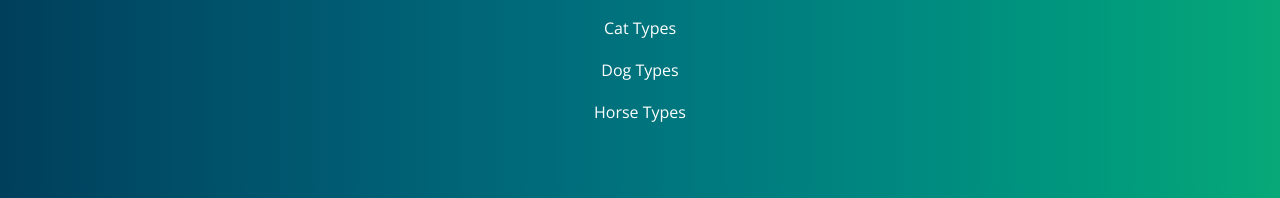
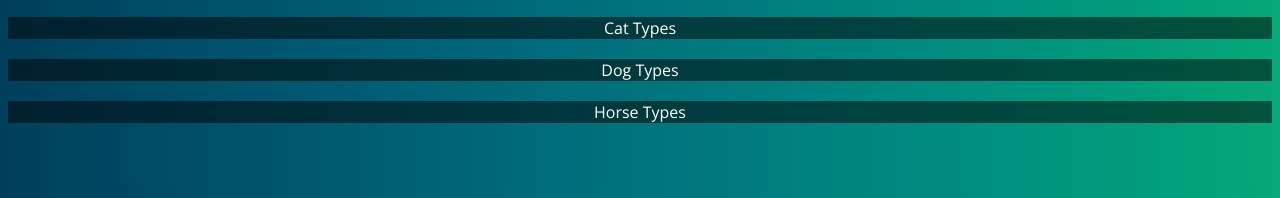
Before and after one commit to chalauer/link-in-bio, a plain HTML site: page index.html in a window 1280 px wide. Shown: the part 602-800 px from the top of the page. Drawn offline with nearby package versions, Linux system fonts and the light colour scheme.

Commit message:
background

```diff
--- a/index.html
+++ b/index.html
@@ -15,7 +15,7 @@
   .social-icons-row: {margin-bottom: 30px;}
   .thumbnail {height: 100px; border-radius: 48px; display: flex; align-items: center; margin-bottom: 20px; margin-right: 10px;}
   .links-row {width: auto;}
-  .item {margin-bottom: 20px; display: flex;  justify-content:center; }
+  .item {margin-bottom: 20px; display: flex;  justify-content:center; background-color: rgba(0, 0, 0, .5)}
   .sp {display: flex; align-items: center; justify-content: center}
 </style>
  </head>
```
